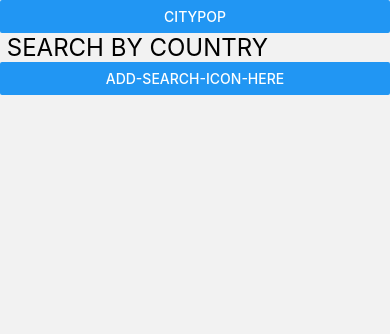
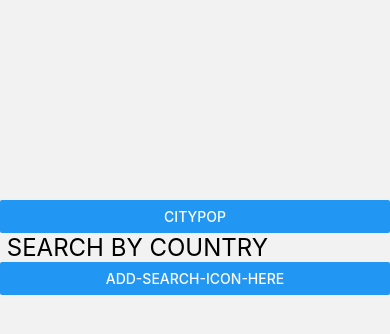
Before and after one commit to kobeisgood/arbetsprovWeKnowIT, a React Native app: screen /CountrySearch in a window 390 px wide. Shown: the top 334 px of the page. Built offline with nearby package versions, Linux system fonts and the light colour scheme.

Commit message:
added  temporary top margin for better visibility in android emulator

```diff
--- a/screens/CitySearchPage.tsx
+++ b/screens/CitySearchPage.tsx
@@ -16,7 +16,7 @@ interface Props{
 
 export const CitySearchPage = ( props:Props ) => {
     return (
-        <View>
+        <View style={{marginTop:200}}>
             <Button title="CityPop" onPress={() => props.navigation.goBack()} />
             <PageText text="SEARCH BY CITY"></PageText>
             <Button title="ADD-SEARCH-ICON-HERE" onPress={() => props.navigation.navigate('Home')} />
--- a/screens/CountrySearchPage.tsx
+++ b/screens/CountrySearchPage.tsx
@@ -19,7 +19,7 @@ interface Props{
 
 export const CountrySearchPage = ( props:Props ) => {
     return (
-        <View>
+        <View style={{marginTop:200}}>
             <Button title="CityPop" onPress={() => props.navigation.goBack()} />
             <PageText text="SEARCH BY COUNTRY"></PageText>
             <Button title="ADD-SEARCH-ICON-HERE" onPress={() => props.navigation.navigate('Home')} />
--- a/screens/HomePage.tsx
+++ b/screens/HomePage.tsx
@@ -16,7 +16,7 @@ interface Props{
 
 export const HomePage = ( props:Props ) => {
     return (
-        <View>
+        <View style={{marginTop:200}}>
             <PageText text="CityPop"></PageText>
             <NavigationButton title="SEARCH BY CITY" onPress={() => props.navigation.navigate('CitySearch')} />
             <NavigationButton title="SEARCH BY COUNTRY" onPress={() => props.navigation.navigate('CountrySearch')} />
```
